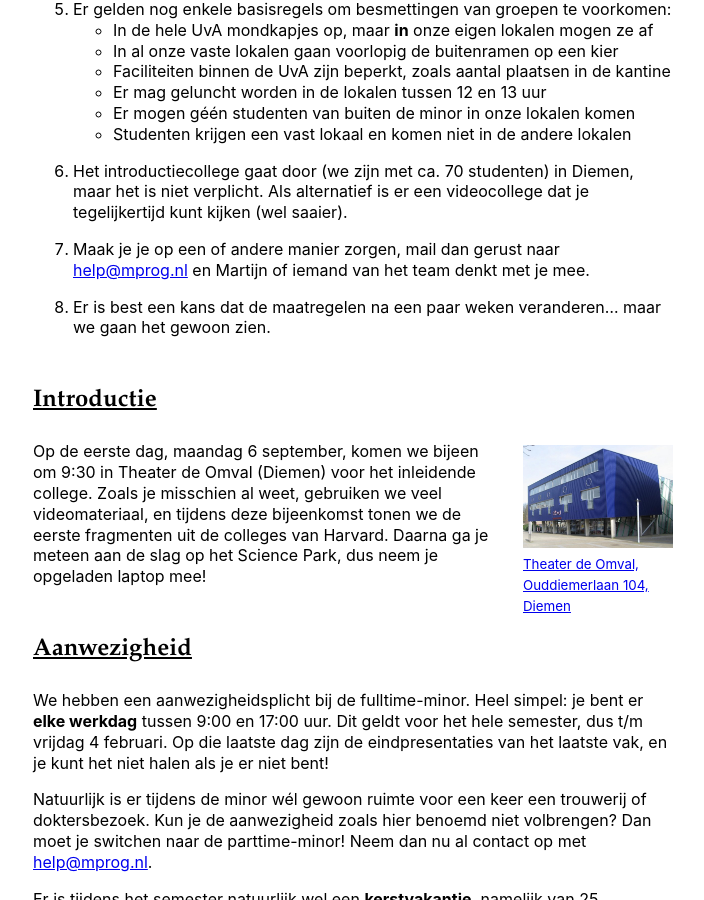
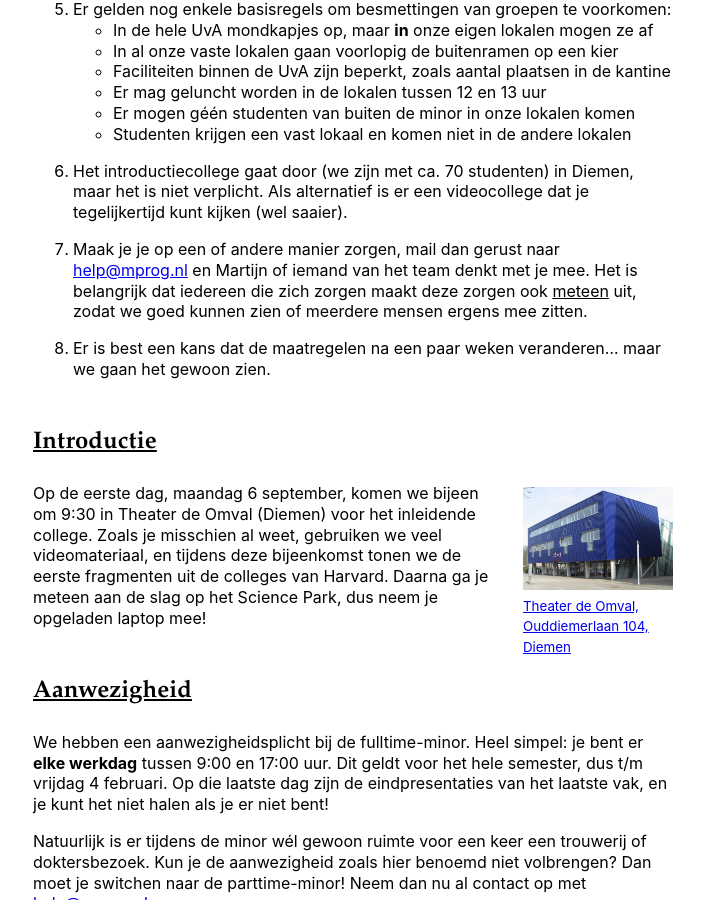
Before and after one commit to minprog/welkom, a Jekyll site: the page built from fulltime/index.md, in a window 1280 px wide and 900 px high, scrolled down 1508 px. Shown: the whole window, without its empty margins (287-991 px from the left). Built offline with Jekyll 4.4.1, drawn with Linux system fonts in a browser that asks for light colours; our own code applies the rules of GitHub Pages for plain Markdown files.

Commit message:
fulltime

```diff
--- a/fulltime/index.md
+++ b/fulltime/index.md
@@ -38,7 +38,7 @@ We hopen jullie allemaal te spreken in de eerste paar dagen van de minor, maar m
 
 6. Het introductiecollege gaat door (we zijn met ca. 70 studenten) in Diemen, maar het is niet verplicht. Als alternatief is er een videocollege dat je tegelijkertijd kunt kijken (wel saaier).
 
-7. Maak je je op een of andere manier zorgen, mail dan gerust naar <help@mprog.nl> en Martijn of iemand van het team denkt met je mee.
+7. Maak je je op een of andere manier zorgen, mail dan gerust naar <help@mprog.nl> en Martijn of iemand van het team denkt met je mee. Het is belangrijk dat iedereen die zich zorgen maakt deze zorgen ook <u>meteen</u> uit, zodat we goed kunnen zien of meerdere mensen ergens mee zitten.
 
 8. Er is best een kans dat de maatregelen na een paar weken veranderen... maar we gaan het gewoon zien.
 
```
